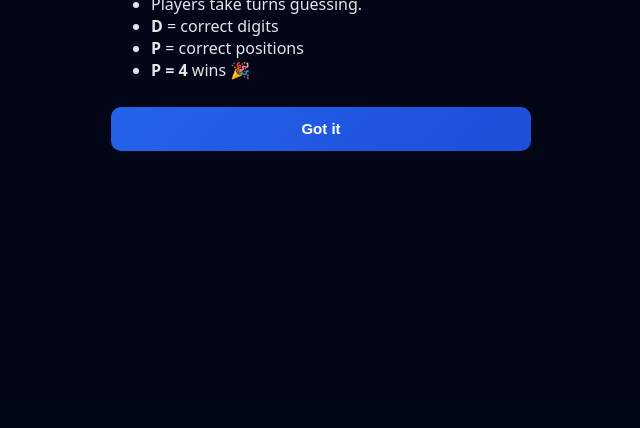
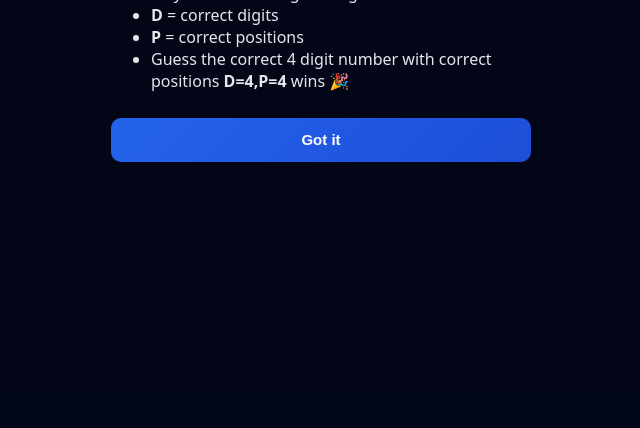
Before and after one commit to chamapavankumar-bit/blind-codebreaker, a website: page index.html in a window 1280 px wide. Shown: the part 372-800 px from the top of the page, without its empty margins (319-959 px from the left). Drawn offline with Linux system fonts and the light colour scheme.

Commit message:
instruction update

```diff
--- a/index.html
+++ b/index.html
@@ -180,7 +180,7 @@ button.secondary {
       <li>Players take turns guessing.</li>
       <li><b>D</b> = correct digits</li>
       <li><b>P</b> = correct positions</li>
-      <li><b>P = 4</b> wins 🎉</li>
+      <li>Guess the correct 4 digit number with correct positions<b> D=4,P=4</b> wins 🎉</li>
     </ul>
     <button onclick="closeInstructions()">Got it</button>
   </div>
```
